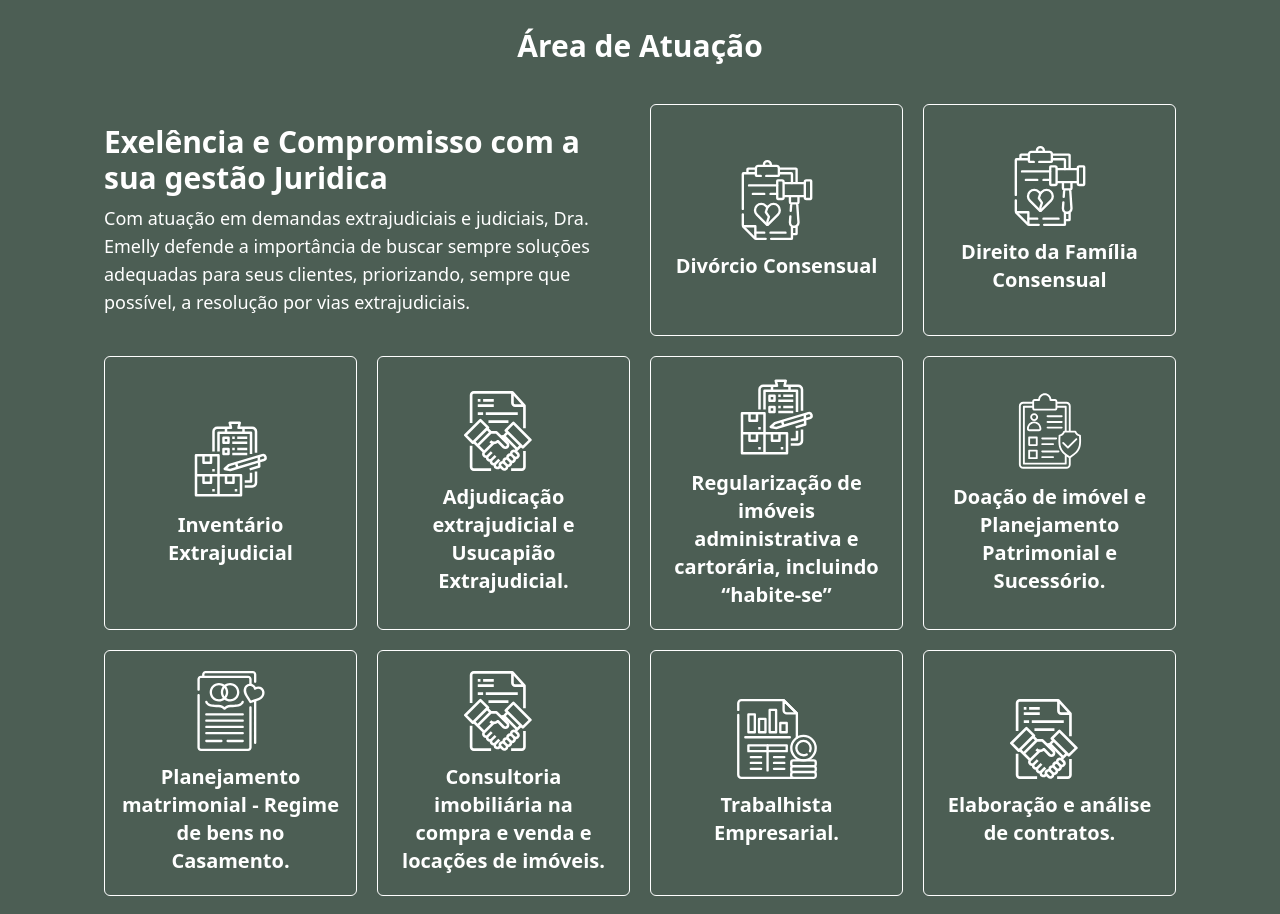
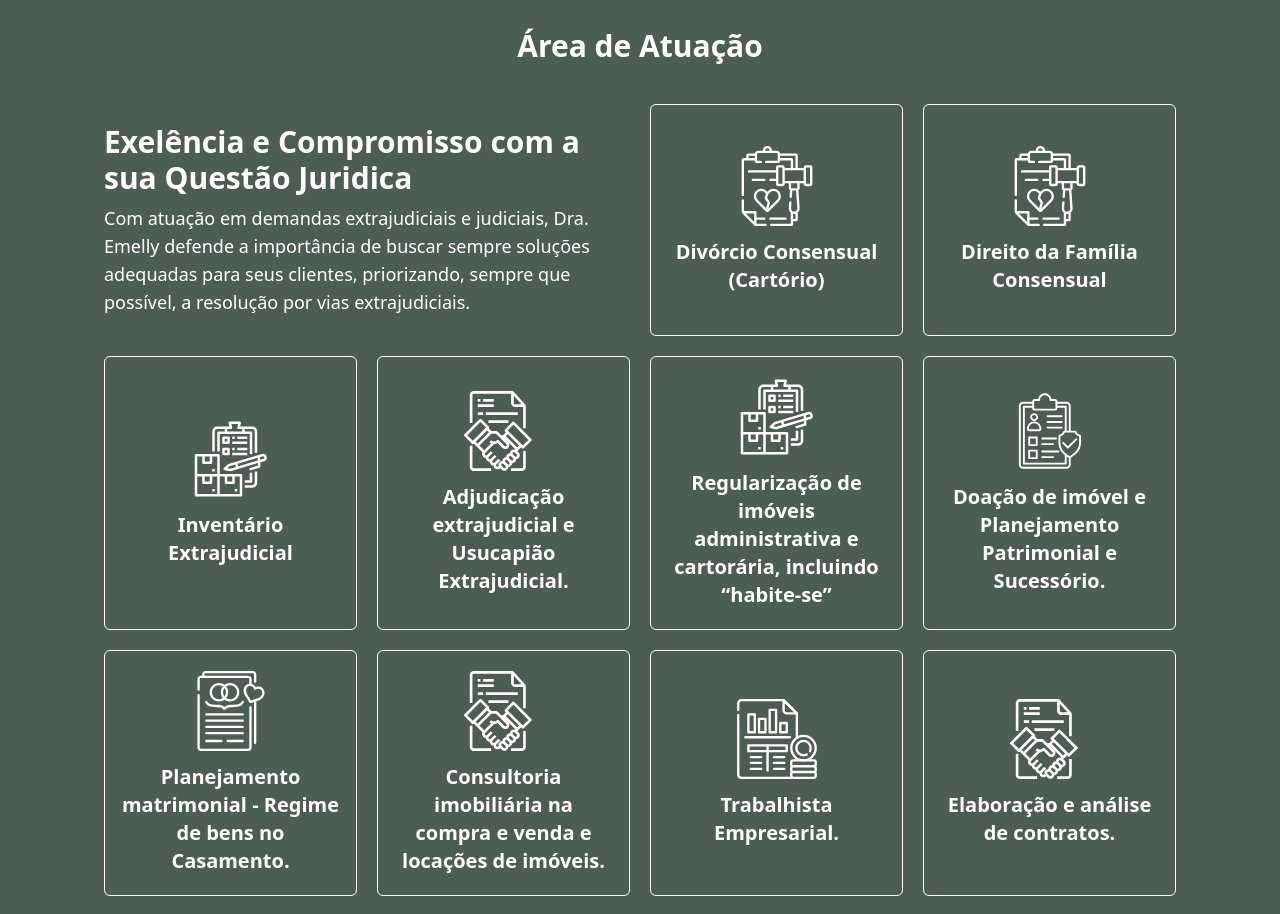
Before and after one commit to WesleiPossidonio/Projetct-dra-emelly, a React (Vite) app: page / in a window 1280 px wide. Shown: the part 1420-2334 px from the top of the page. Built offline with nearby package versions, Linux system fonts and the light colour scheme.

Commit message:
update text services

```diff
--- a/src/Components/MyServices/index.tsx
+++ b/src/Components/MyServices/index.tsx
@@ -27,7 +27,7 @@ export const MyServices = () => {
 
           <div className="md:py-5 space-y-2 md:col-span-2 mb-3 md:mb-0 lg:pr-4">
             <h2 className="text-white text-2xl md:text-3xl font-bold mb-1">
-              Exelência e Compromisso com a sua gestão Juridica
+              Exelência e Compromisso com a sua Questão Juridica
             </h2>
             <p className="text-white text-sm md:text-lg">
               Com atuação em demandas extrajudiciais e judiciais, Dra. Emelly
@@ -43,7 +43,7 @@ export const MyServices = () => {
             <img className='w-20 group-hover:hidden' src={ImageDivorceOne} alt="" />
             <img className='hidden  w-20 group-hover:block' src={ImageDivorceTwo} alt="" />
             <h2 className="text-white text-center group-hover:text-greenTheme text-lg md:text-xl font-bold">
-              Divórcio Consensual
+              Divórcio Consensual (Cartório)
             </h2>
           </div>
 
@@ -153,7 +153,7 @@ export const MyServices = () => {
           <div className="group border border-white rounded-md px-4 py-5 flex flex-col items-center
             justify-center gap-3 hover:bg-white cursor-pointer hover:-translate-y-2
             transition ease-in-out duration-200" data-aos="zoom-in" data-aos-duration="1000">
-            <img className=' w-20 group-hover:hidden' src={SucessaoOne} alt="" />
+            <img className='w-20 group-hover:hidden' src={SucessaoOne} alt="" />
             <img className='hidden  w-20 group-hover:block' src={SucessaoTwo} alt="" />
             <h2 className="text-white group-hover:text-greenTheme text-center text-lg md:text-xl font-bold">
               Elaboração e análise de contratos.
```
